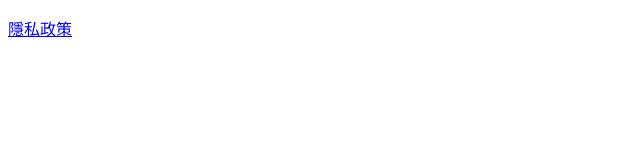
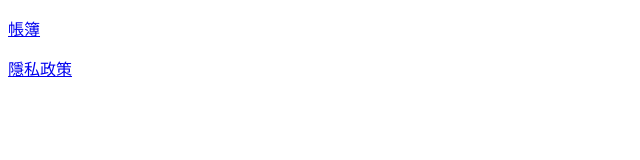
Before and after one commit to jiahanwu/jiahanwu.github.io, a plain HTML site: page index.html in a window 1280 px wide. Shown: the whole page, without its empty margins (0-640 px from the left). Drawn offline with Linux system fonts and the light colour scheme.

Commit message:
Update index.html

```diff
--- a/index.html
+++ b/index.html
@@ -5,6 +5,7 @@
         <title>Privacy Policy</title>
     </head>
     <body>
+        <p><a href="001.html">帳簿</a></p>
         <p><a href="001-privacy-policy.html">隱私政策</a></p>
     </body>
 </html>
```
